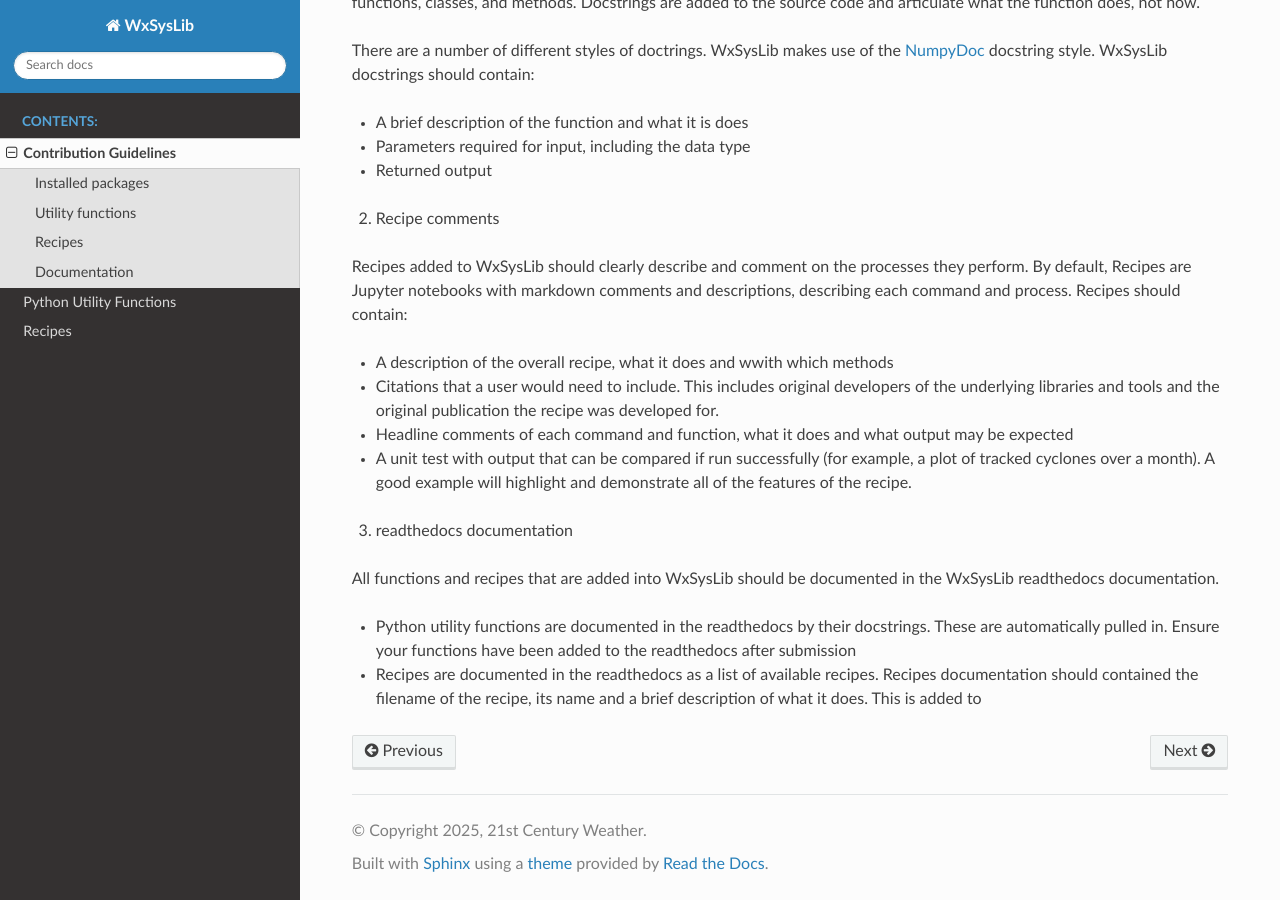
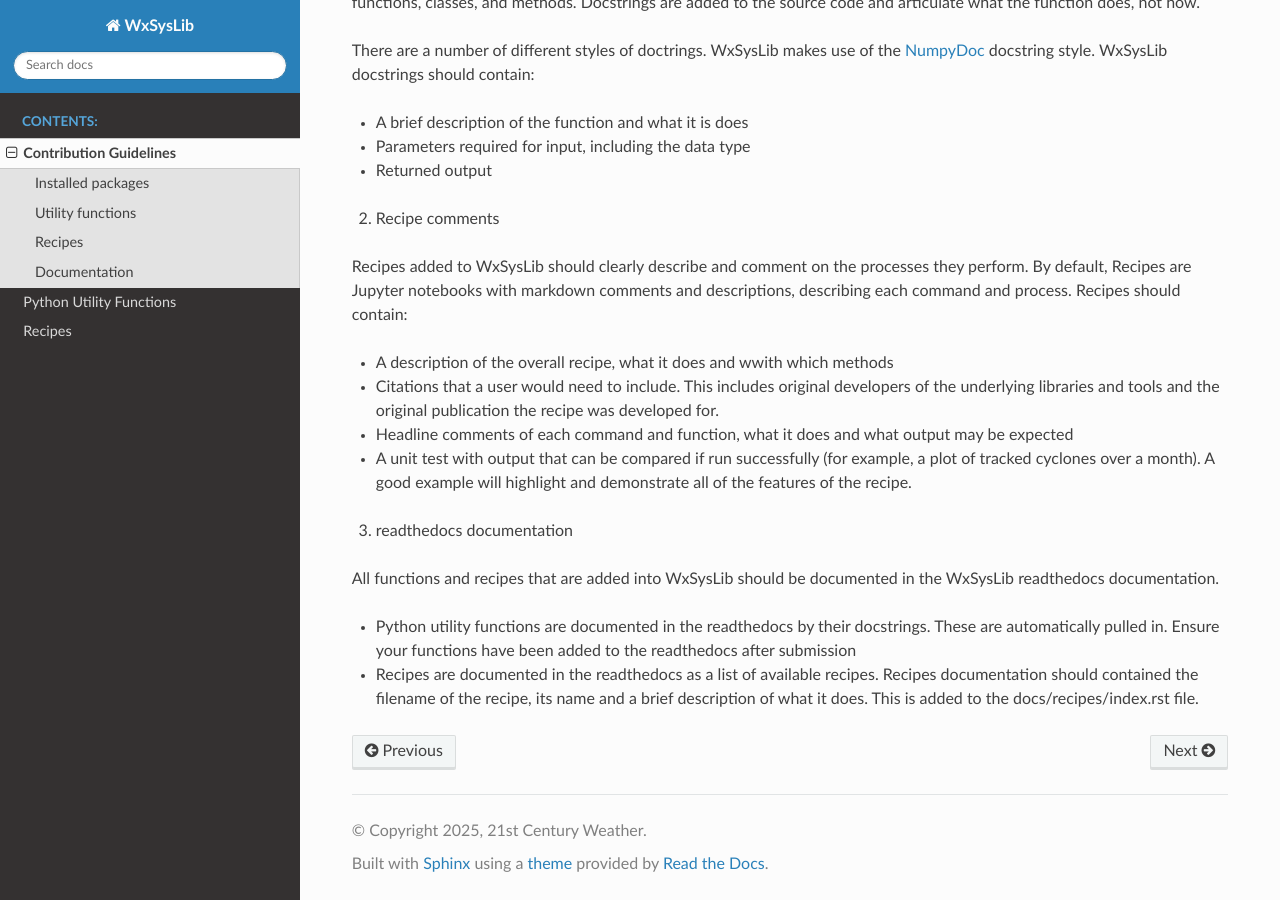
Before and after one commit to andrewbrown31/WxSysLib, a Sphinx documentation site: the page built from docs/contributing.rst, in a window 1280 px wide and 900 px high, scrolled down 1233 px. Built offline with Sphinx 7.4.7 and the Read the Docs theme 3.1.0, drawn with Linux system fonts in a browser that asks for light colours.

Commit message:
Update contributing.rst

```diff
--- a/docs/contributing.rst
+++ b/docs/contributing.rst
@@ -50,4 +50,4 @@
 
 - Python utility functions are documented in the readthedocs by their docstrings. These are automatically pulled in. Ensure your functions have been added to the readthedocs after submission
 
-- Recipes are documented in the readthedocs as a list of available recipes. Recipes documentation should contained the filename of the recipe, its name and a brief description of what it does. This is added to
+- Recipes are documented in the readthedocs as a list of available recipes. Recipes documentation should contained the filename of the recipe, its name and a brief description of what it does. This is added to the docs/recipes/index.rst file.
```
